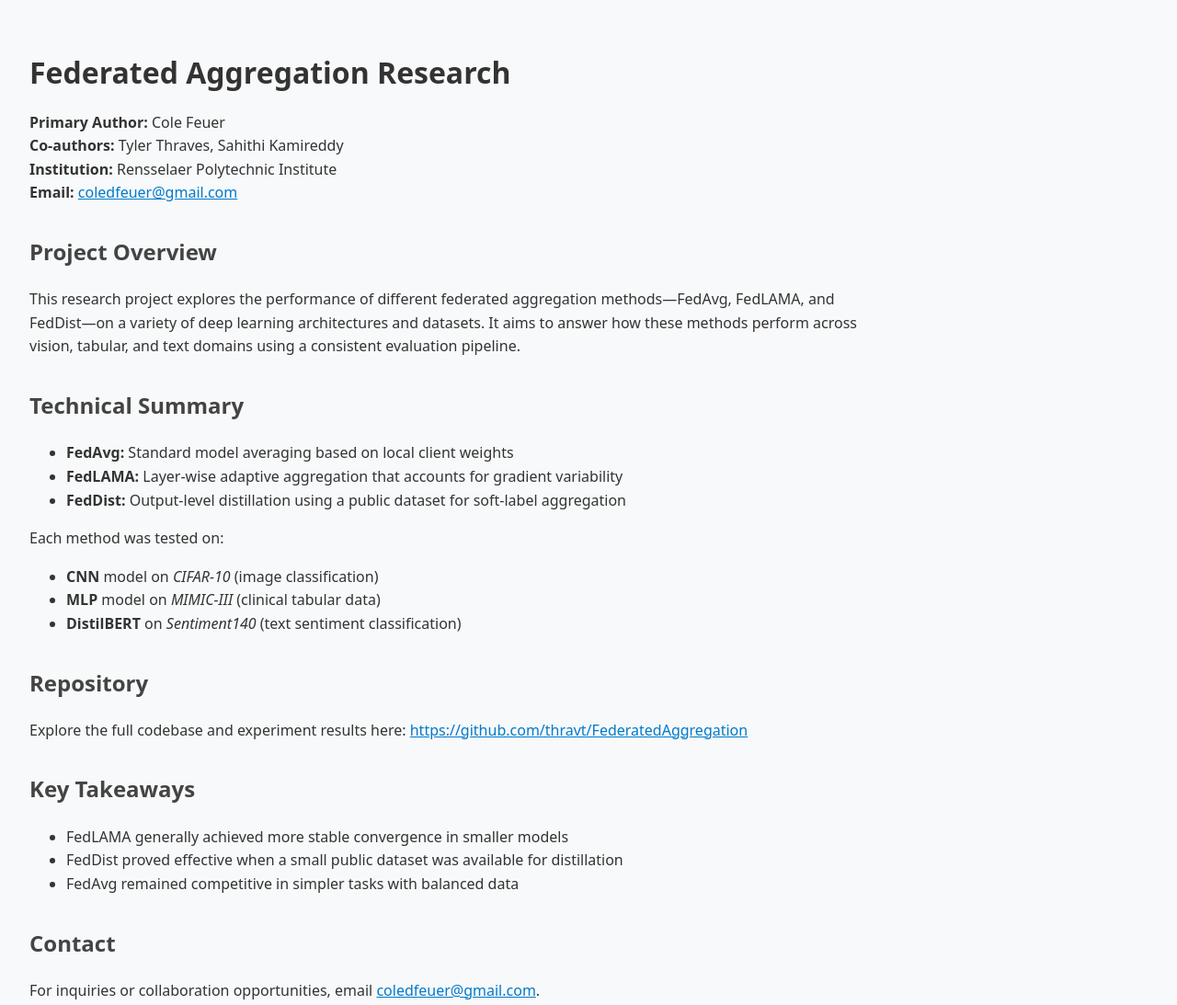
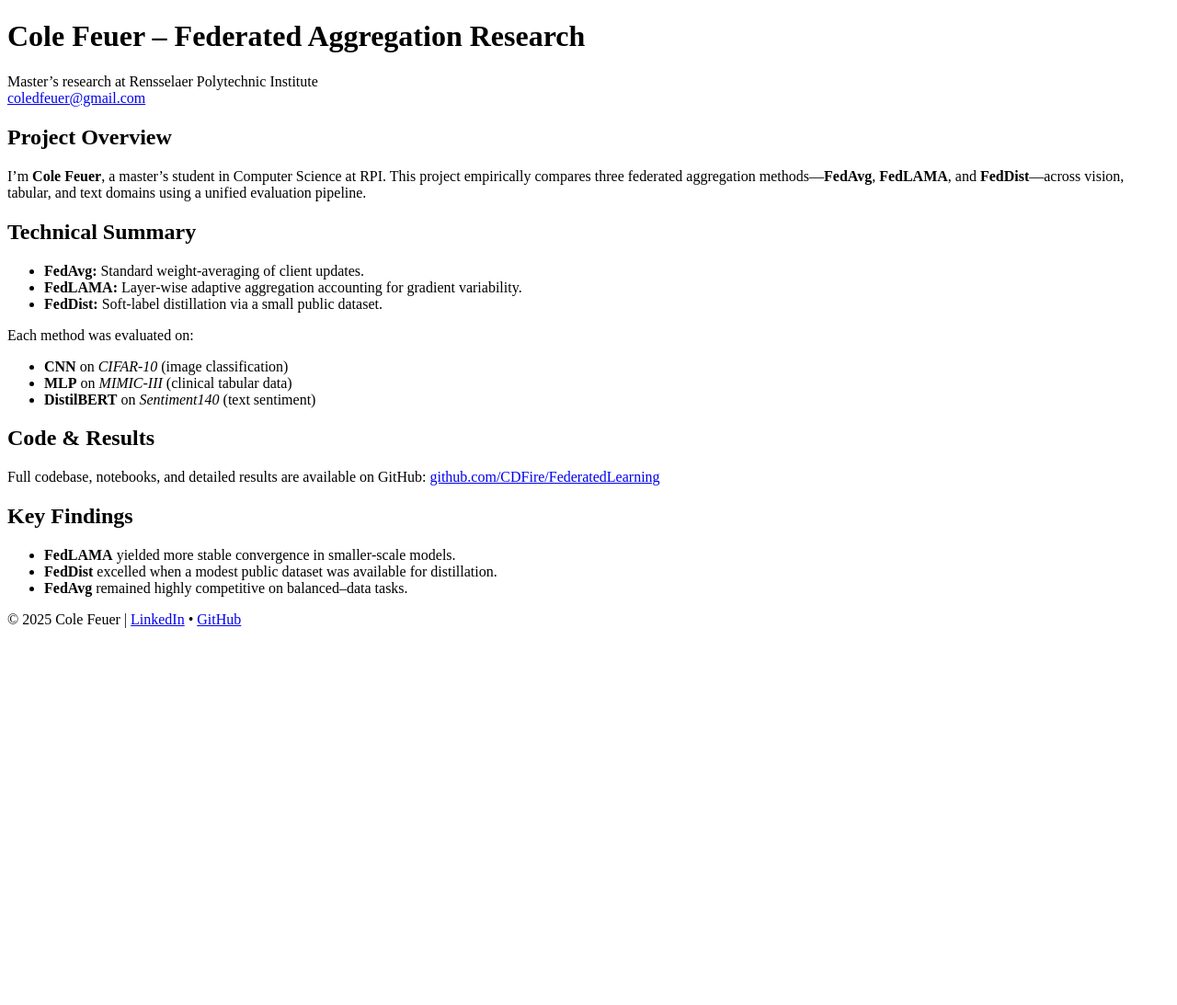
Before and after one commit to CDFire/FederatedLearning, a plain HTML site: page index.html in a window 1280 px wide. Shown: the whole page at 92% size. After the commit the page ends 800 px from the top, so only its background shows below. Drawn offline with Linux system fonts and the light colour scheme.

Commit message:
Update index.html

```diff
--- a/index.html
+++ b/index.html
@@ -2,32 +2,39 @@
 <html lang="en">
 <head>
   <meta charset="UTF-8" />
+  <meta name="viewport" content="width=device-width, initial-scale=1.0" />
   <meta name="google-site-verification" content="MkwtrvT60O7yOBl4JlQn0E5SeSjz16QAOx0TF3f7_wM" />
-  <meta name="viewport" content="width=device-width, initial-scale=1.0" />
 
-  <title>Cole Feuer | Federated Aggregation Research</title>
-  <meta name="description" content="Cole Feuer's research on federated learning, comparing aggregation methods like FedAvg, FedLAMA, and FedDist across CNN, MLP, and Transformer models." />
-  <meta name="keywords" content="Cole Feuer, federated learning, FedAvg, FedLAMA, FedDist, machine learning, MIMIC-III, CIFAR-10, Sentiment140, aggregation methods" />
+  <!-- Primary SEO -->
+  <title>Cole Feuer – Federated Aggregation Research | RPI</title>
+  <meta name="description" content="Cole Feuer’s master’s research at RPI: empirical comparison of FedAvg, FedLAMA & FedDist across CNN, MLP & Transformer models on CIFAR-10, MIMIC-III & Sentiment140." />
+  <meta name="keywords" content="Cole Feuer, Federated Learning, FedAvg, FedLAMA, FedDist, RPI, CIFAR-10, MIMIC-III, Sentiment140, Machine Learning Research" />
   <meta name="author" content="Cole Feuer" />
   <meta name="robots" content="index, follow" />
+
+  <!-- Restored canonical -->
   <link rel="canonical" href="https://thravt.github.io/FederatedAggregation/" />
 
-  <!-- Open Graph for better previews on social media -->
-  <meta property="og:title" content="Cole Feuer | Federated Aggregation Research" />
-  <meta property="og:description" content="Explore Cole Feuer's research comparing federated aggregation methods across model types and data modalities." />
+  <!-- Open Graph -->
+  <meta property="og:title" content="Cole Feuer – Federated Aggregation Research" />
+  <meta property="og:description" content="Empirical analysis of federated aggregation methods (FedAvg, FedLAMA, FedDist) across vision, tabular & text domains by Cole Feuer, RPI." />
   <meta property="og:url" content="https://thravt.github.io/FederatedAggregation/" />
   <meta property="og:type" content="website" />
+  <!-- Optionally add your own headshot or project diagram -->
+  <meta property="og:image" content="https://thravt.github.io/FederatedAggregation/og-image.png" />
 
-  <!-- Schema.org Person JSON-LD -->
+  <!-- Schema.org JSON-LD: Person + WebPage -->
   <script type="application/ld+json">
   {
     "@context": "https://schema.org",
+    "@graph": [
+      {
         "@type": "Person",
         "name": "Cole Feuer",
         "url": "https://thravt.github.io/FederatedAggregation/",
         "sameAs": [
           "https://github.com/CDFire",
-      "https://linkedin.com/in/colefeuer",
+          "https://www.linkedin.com/in/cole-feuer-6a4551165/",
           "mailto:coledfeuer@gmail.com"
         ],
         "jobTitle": "Machine Learning Researcher",
@@ -35,79 +42,78 @@
           "@type": "CollegeOrUniversity",
           "name": "Rensselaer Polytechnic Institute"
         }
+      },
+      {
+        "@type": "WebPage",
+        "url": "https://thravt.github.io/FederatedAggregation/",
+        "name": "Cole Feuer – Federated Aggregation Research",
+        "description": "Empirical study of FedAvg, FedLAMA & FedDist across CNN, MLP & DistilBERT models on multiple datasets.",
+        "inLanguage": "en-US",
+        "author": {
+          "@id": "https://thravt.github.io/FederatedAggregation/#person"
+        }
+      }
+    ]
   }
   </script>
-
-  <style>
-    body {
-      font-family: system-ui, sans-serif;
-      margin: 0;
-      padding: 2rem;
-      max-width: 900px;
-      line-height: 1.6;
-      background: #f8f9fa;
-      color: #333;
-    }
-    h1 {
-      font-size: 2rem;
-      margin-bottom: 0.5rem;
-    }
-    h2 {
-      margin-top: 2rem;
-      color: #444;
-    }
-    a {
-      color: #007acc;
-    }
-    section {
-      margin-top: 1.5rem;
-    }
-  </style>
 </head>
 <body>
-  <h1>Federated Aggregation Research</h1>
-  <p><strong>Primary Author:</strong> Cole Feuer<br>
-     <strong>Co-authors:</strong> Tyler Thraves, Sahithi Kamireddy<br>
-     <strong>Institution:</strong> Rensselaer Polytechnic Institute<br>
-     <strong>Email:</strong> <a href="mailto:coledfeuer@gmail.com">coledfeuer@gmail.com</a></p>
+  <header>
+    <h1>Cole Feuer – Federated Aggregation Research</h1>
+    <p class="byline">
+      Master’s research at Rensselaer Polytechnic Institute<br>
+      <a href="mailto:coledfeuer@gmail.com">coledfeuer@gmail.com</a>
+    </p>
+  </header>
 
-  <section>
+  <main>
+    <section id="overview">
       <h2>Project Overview</h2>
-    <p>This research project explores the performance of different federated aggregation methods—FedAvg, FedLAMA, and FedDist—on a variety of deep learning architectures and datasets. It aims to answer how these methods perform across vision, tabular, and text domains using a consistent evaluation pipeline.</p>
+      <p>
+        I’m <strong>Cole Feuer</strong>, a master’s student in Computer Science at RPI. This project
+        empirically compares three federated aggregation methods—<strong>FedAvg</strong>,
+        <strong>FedLAMA</strong>, and <strong>FedDist</strong>—across vision,
+        tabular, and text domains using a unified evaluation pipeline.
+      </p>
     </section>
 
-  <section>
+    <section id="technical-summary">
       <h2>Technical Summary</h2>
       <ul>
-      <li><strong>FedAvg:</strong> Standard model averaging based on local client weights</li>
-      <li><strong>FedLAMA:</strong> Layer-wise adaptive aggregation that accounts for gradient variability</li>
-      <li><strong>FedDist:</strong> Output-level distillation using a public dataset for soft-label aggregation</li>
+        <li><strong>FedAvg:</strong> Standard weight‐averaging of client updates.</li>
+        <li><strong>FedLAMA:</strong> Layer‐wise adaptive aggregation accounting for gradient variability.</li>
+        <li><strong>FedDist:</strong> Soft‐label distillation via a small public dataset.</li>
       </ul>
-    <p>Each method was tested on:</p>
+      <p>Each method was evaluated on:</p>
       <ul>
-      <li><strong>CNN</strong> model on <em>CIFAR-10</em> (image classification)</li>
-      <li><strong>MLP</strong> model on <em>MIMIC-III</em> (clinical tabular data)</li>
-      <li><strong>DistilBERT</strong> on <em>Sentiment140</em> (text sentiment classification)</li>
+        <li><strong>CNN</strong> on <em>CIFAR-10</em> (image classification)</li>
+        <li><strong>MLP</strong> on <em>MIMIC-III</em> (clinical tabular data)</li>
+        <li><strong>DistilBERT</strong> on <em>Sentiment140</em> (text sentiment)</li>
       </ul>
     </section>
 
-  <section>
-    <h2>Repository</h2>
-    <p>Explore the full codebase and experiment results here: <a href="https://github.com/thravt/FederatedAggregation" target="_blank">https://github.com/thravt/FederatedAggregation</a></p>
+    <section id="repository">
+      <h2>Code & Results</h2>
+      <p>
+        Full codebase, notebooks, and detailed results are available on GitHub:
+        <a href="https://github.com/CDFire/FederatedLearning" target="_blank" rel="noopener">
+          github.com/CDFire/FederatedLearning
+        </a>
+      </p>
     </section>
 
-  <section>
-    <h2>Key Takeaways</h2>
+    <section id="key-findings">
+      <h2>Key Findings</h2>
       <ul>
-      <li>FedLAMA generally achieved more stable convergence in smaller models</li>
-      <li>FedDist proved effective when a small public dataset was available for distillation</li>
-      <li>FedAvg remained competitive in simpler tasks with balanced data</li>
+        <li><strong>FedLAMA</strong> yielded more stable convergence in smaller‐scale models.</li>
+        <li><strong>FedDist</strong> excelled when a modest public dataset was available for distillation.</li>
+        <li><strong>FedAvg</strong> remained highly competitive on balanced–data tasks.</li>
       </ul>
     </section>
+  </main>
 
-  <section>
-    <h2>Contact</h2>
-    <p>For inquiries or collaboration opportunities, email <a href="mailto:coledfeuer@gmail.com">coledfeuer@gmail.com</a>.</p>
-  </section>
+  <footer>
+    <p>© 2025 Cole Feuer | <a href="https://www.linkedin.com/in/cole-feuer-6a4551165/" target="_blank" rel="noopener">LinkedIn</a> • <a href="https://github.com/CDFire" target="_blank" rel="noopener">GitHub</a></p>
+  </footer>
 </body>
 </html>
```
Lines whose indentation alone changed are shown as unchanged.
